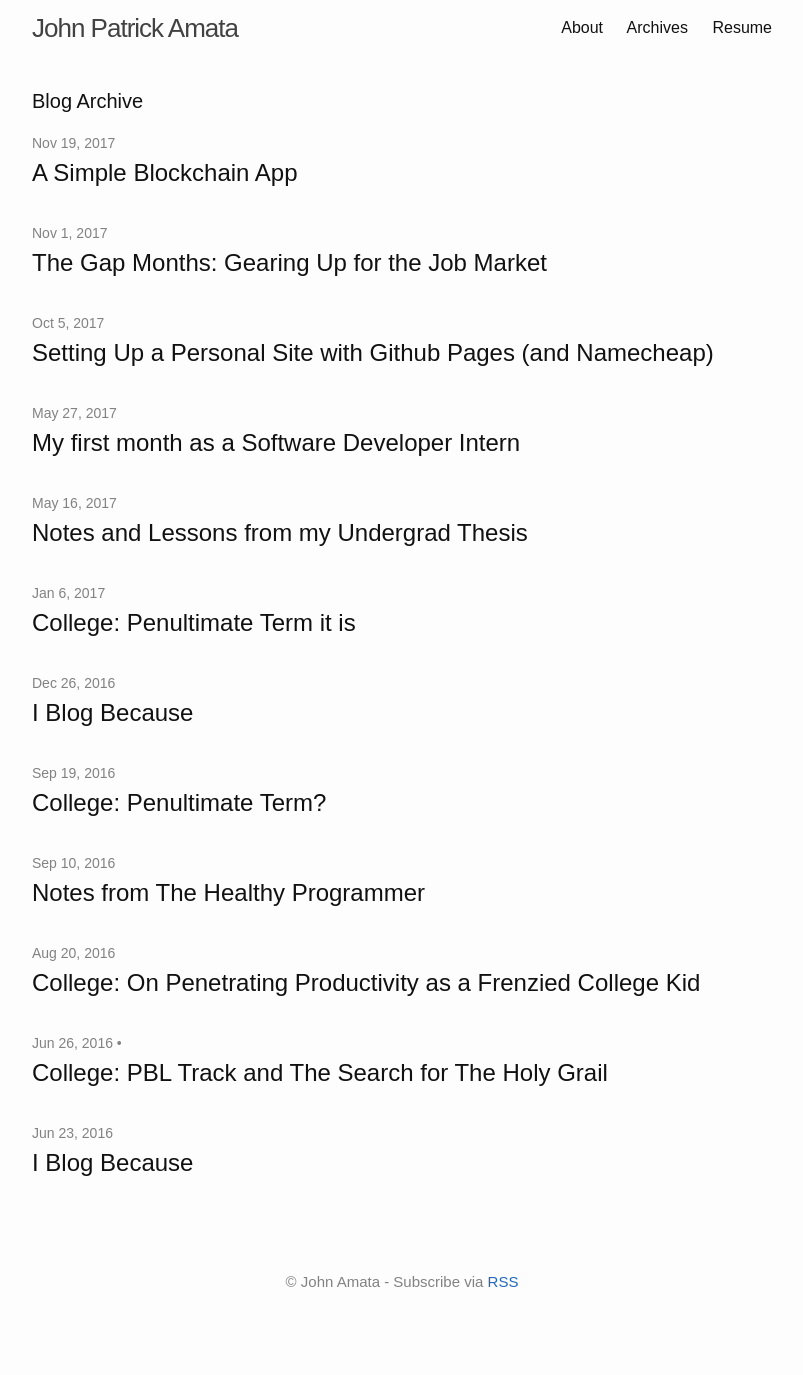
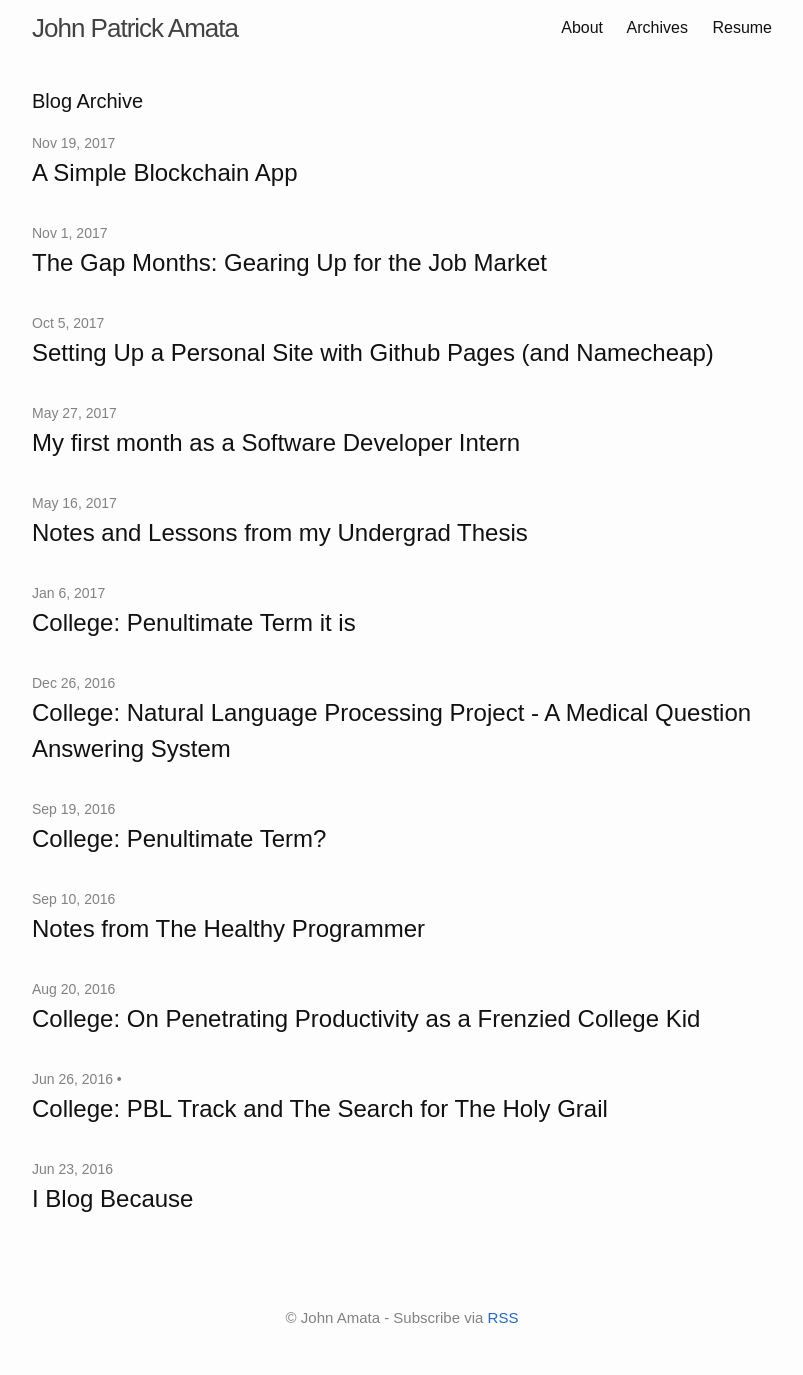
Before and after one commit to jpamata/jpamata.github.io, a Jekyll site: the page built from archives.md, in a window 1280 px wide. Shown: the whole page, without its empty margins (238-1041 px from the left). Built offline with Jekyll 4.4.1, drawn with Linux system fonts in a browser that asks for light colours; before the commit the page ends 1339 px from its top, so only the background shows below that.

Commit message:
Update 2016-12-26-medqa.md

```diff
--- a/_posts/2016-12-26-medqa.md
+++ b/_posts/2016-12-26-medqa.md
@@ -1,15 +1,8 @@
 ---
 layout: post
-title: "I Blog Because"
+title: "College: Natural Language Processing Project - A Medical Question Answering System"
 author: "John"
 description: School Project. The Question Answering (QA) task aims to provide precise and quick answers to user questions from a collection of documents or a database.
----
-
----
-layout: post
-title: "College Natural Language Processing Project - A Medical Question Answering System"
-author: "John"
-description:
 ---
 
 ==Project Title==
```
